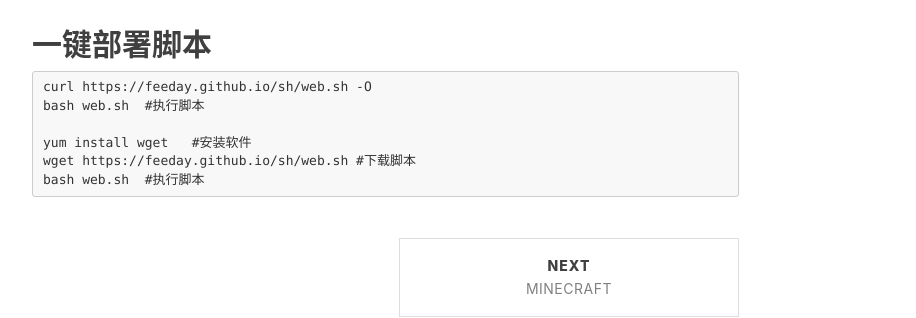
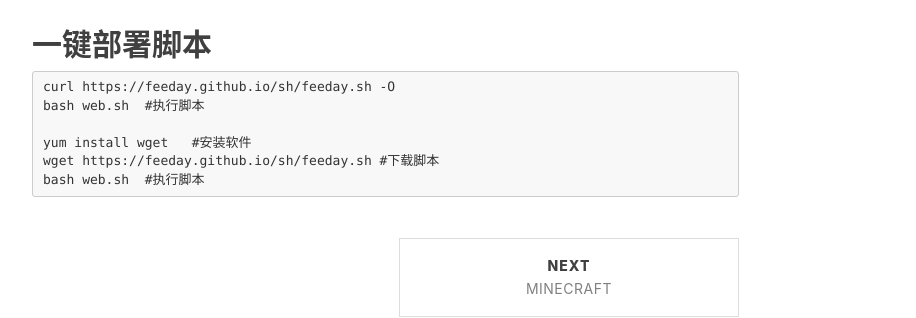
Before and after one commit to tcq233/tcq233.github.io, a Jekyll site: the page built from _posts/2020-05-05-bash.md, in a window 1280 px wide and 900 px high, scrolled down 1747 px. Shown: the part 234-552 px from the top of the window, without its empty margins (233-1149 px from the left). Built offline with Jekyll 4.4.1, drawn with Linux system fonts in a browser that asks for light colours; nearby versions of some CDN libraries; comment, search, counter and statistics services are not loaded; some of the changed lines change nothing that is shown.

Commit message:
Update 2020-05-05-bash.md

````diff
--- a/_posts/2020-05-05-bash.md
+++ b/_posts/2020-05-05-bash.md
@@ -83,10 +83,10 @@ reboot #重启主机
 ## 一键部署脚本
 
 ```
-curl https://feeday.github.io/sh/web.sh -O
+curl https://feeday.github.io/sh/feeday.sh -O
 bash web.sh  #执行脚本
 
 yum install wget   #安装软件
-wget https://feeday.github.io/sh/web.sh #下载脚本
+wget https://feeday.github.io/sh/feeday.sh #下载脚本
 bash web.sh  #执行脚本
 ```
````
